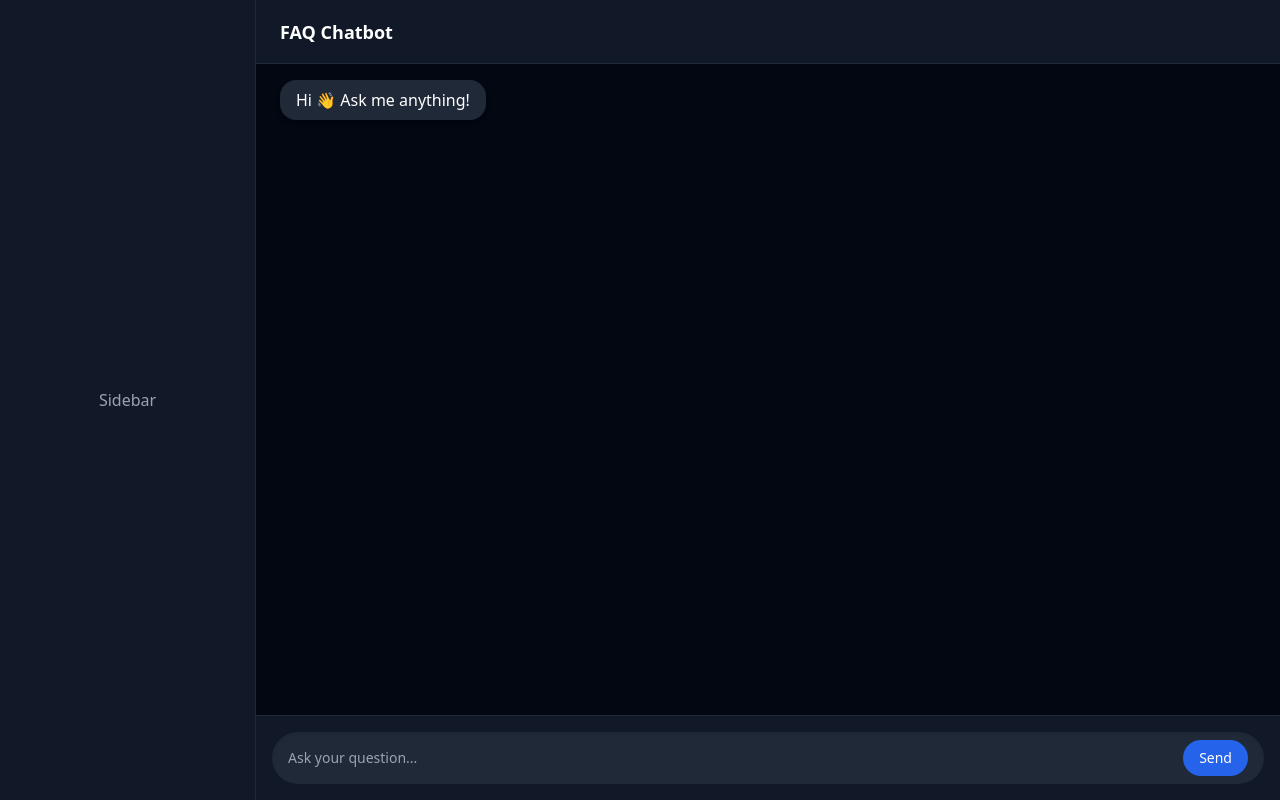
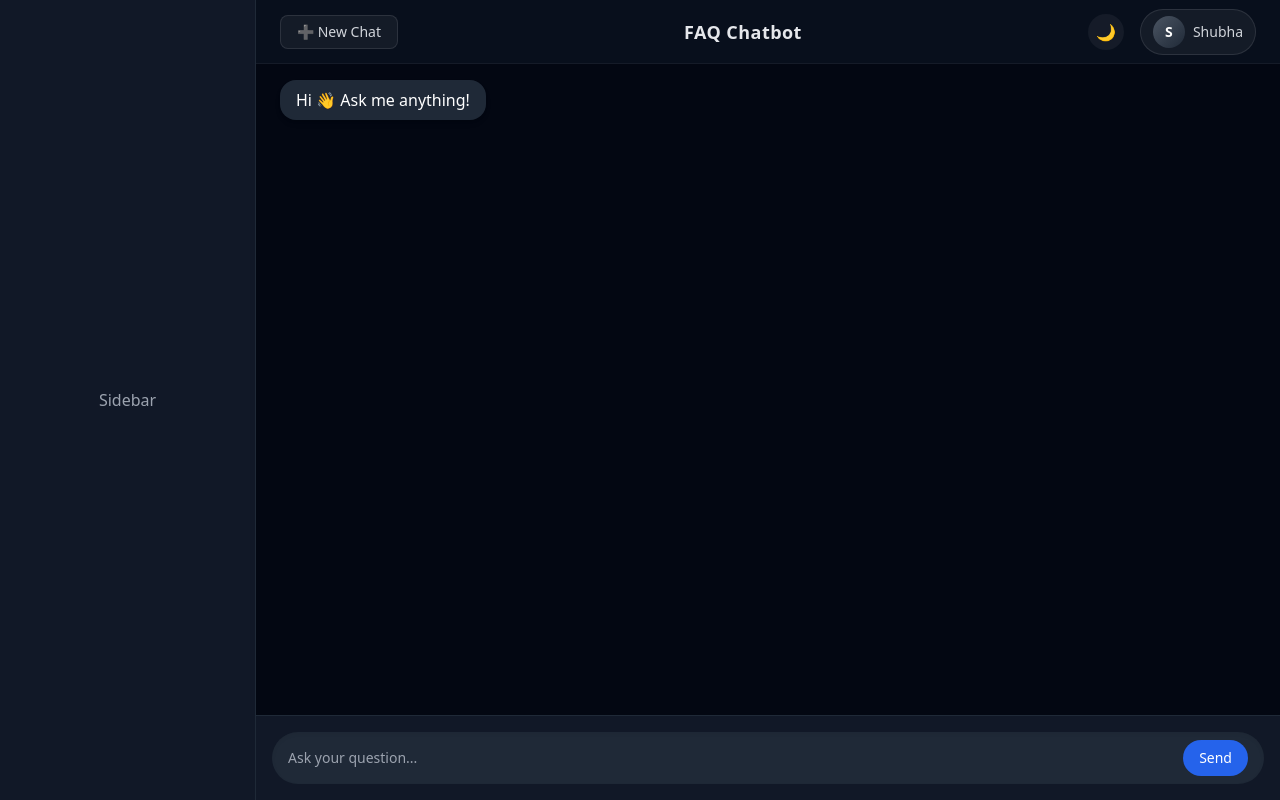
Before and after one commit to Abjodd/faq, a React (Vite) app in the folder faq-chatbot/: page / in a window 1280 px wide. Built offline with nearby package versions, Linux system fonts and the light colour scheme.

Commit message:
Added navbar component.

```diff
--- a/faq-chatbot/src/components/navbar.jsx
+++ b/faq-chatbot/src/components/navbar.jsx
@@ -1,7 +1,77 @@
+import { useState } from "react";
+
 export default function Navbar() {
+  const [isOpen, setIsOpen] = useState(false);
+  const [dark, setDark] = useState(true);
+
+  const toggleTheme = () => {
+    setDark(!dark);
+    document.documentElement.classList.toggle("dark");
+  };
+
   return (
-    <div className="h-16 bg-gray-900 border-b border-gray-800 flex items-center px-6">
-      <h1 className="text-lg font-semibold">FAQ Chatbot</h1>
+    <div className="h-16 px-6 flex items-center justify-between
+    bg-[#0b1220]/80 backdrop-blur-xl border-b border-white/5">
+
+      {/* Left: New Chat */}
+      <button
+        className="px-4 py-1.5 rounded-lg bg-white/5 border border-white/10
+        text-sm text-gray-300 hover:bg-white/10 transition"
+      >
+        ➕ New Chat
+      </button>
+
+      {/* Center: Title */}
+      <h1 className="text-lg font-semibold text-gray-200 tracking-wide">
+        FAQ Chatbot
+      </h1>
+
+      {/* Right: Controls */}
+      <div className="flex items-center gap-4 relative">
+
+        {/* Theme Toggle */}
+        <button
+          onClick={toggleTheme}
+          className="w-9 h-9 flex items-center justify-center rounded-full
+          bg-white/5 hover:bg-white/10 transition text-gray-300"
+        >
+          {dark ? "🌙" : "☀️"}
+        </button>
+
+        {/* User Section */}
+        <div
+          onClick={() => setIsOpen(!isOpen)}
+          className="flex items-center gap-2 px-3 py-1.5 rounded-full
+          bg-white/5 border border-white/10 hover:bg-white/10
+          cursor-pointer transition"
+        >
+          <div className="w-8 h-8 rounded-full bg-gradient-to-br from-gray-600 to-gray-800
+          flex items-center justify-center text-sm font-semibold text-white">
+            S
+          </div>
+          <span className="text-sm text-gray-300">Shubha</span>
+        </div>
+
+        {/* Dropdown */}
+        {isOpen && (
+          <div className="absolute right-0 top-14 w-40 bg-[#111827]
+          border border-white/10 rounded-lg shadow-lg overflow-hidden">
+
+            <button className="w-full text-left px-4 py-2 text-sm text-gray-300 hover:bg-white/10">
+              Profile
+            </button>
+
+            <button className="w-full text-left px-4 py-2 text-sm text-gray-300 hover:bg-white/10">
+              Settings
+            </button>
+
+            <button className="w-full text-left px-4 py-2 text-sm text-red-400 hover:bg-white/10">
+              Logout
+            </button>
+
+          </div>
+        )}
+      </div>
     </div>
   );
 }
```
